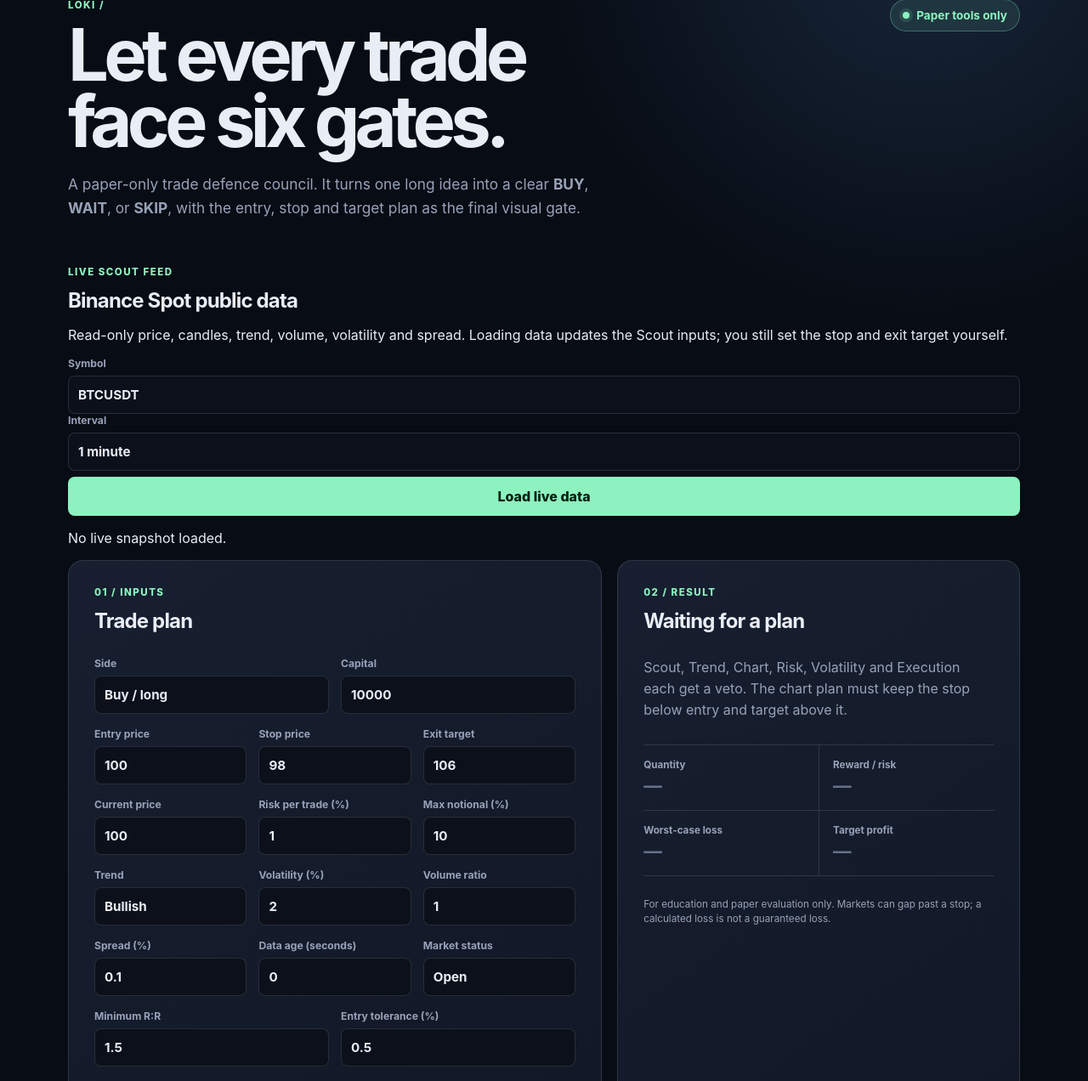
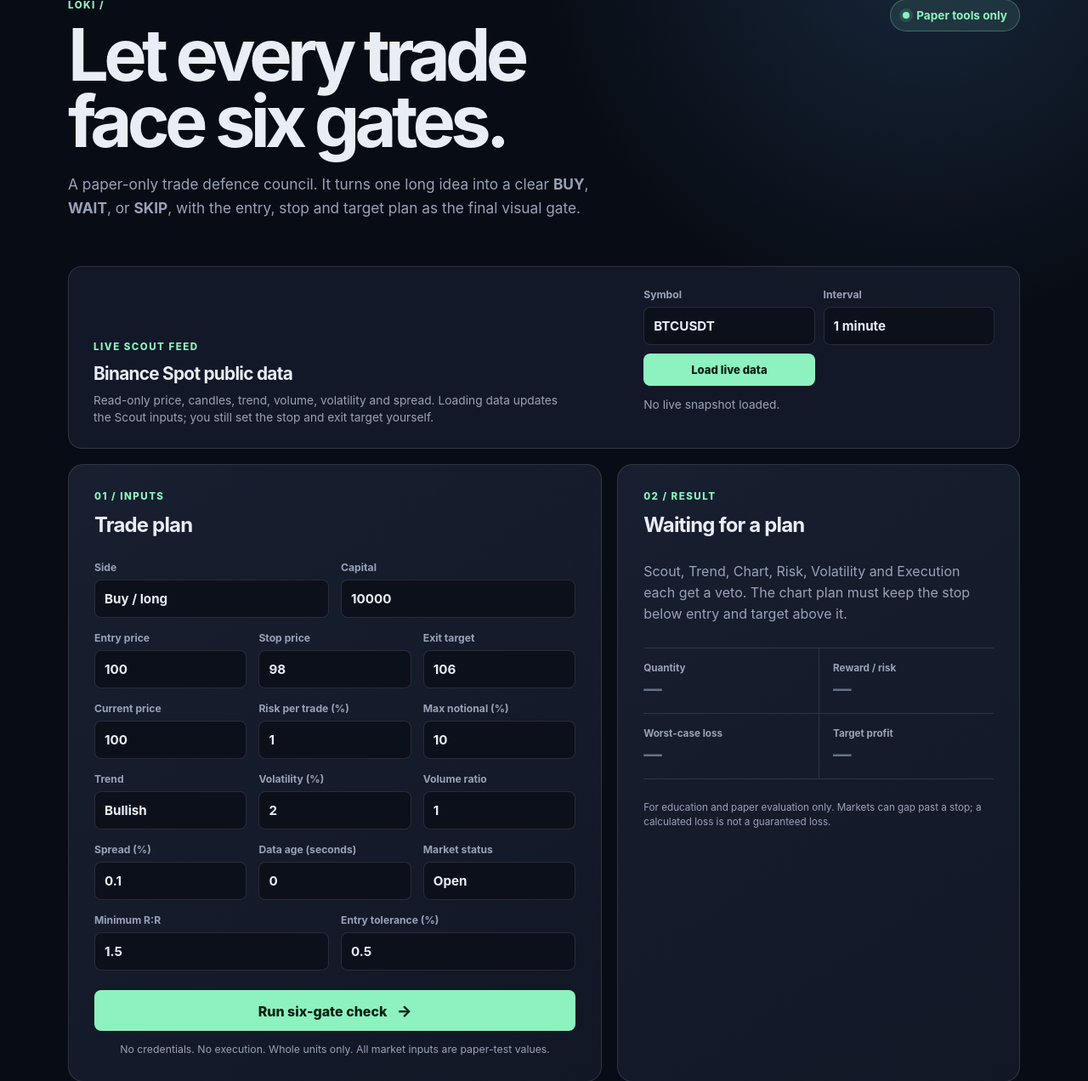
Before and after one commit to eleven-official/tradingbot, a Python web app: template templates/index.html in a window 1280 px wide. Shown: the part 75-1347 px from the top of the page at 85% size. Run offline with Jinja, Linux system fonts and the light colour scheme; the template is opened without the code that fills it, so the values that code supplies are empty.

Commit message:
style: add live market data controls

```diff
--- a/static/css/style.css
+++ b/static/css/style.css
@@ -28,6 +28,15 @@ h3 { font-size: 1.08rem; letter-spacing: -.02em; margin: 0 0 8px; }
 .lede { color: var(--muted); font-size: 1.08rem; line-height: 1.6; max-width: 650px; margin: 22px 0 0; }
 .safety-badge { align-items: center; background: rgba(141, 242, 191, .1); border: 1px solid rgba(141, 242, 191, .3); border-radius: 999px; color: var(--green); display: flex; flex: none; font-size: .85rem; font-weight: 700; gap: 8px; padding: 10px 14px; }
 .pulse { background: var(--green); border-radius: 50%; box-shadow: 0 0 0 4px rgba(141, 242, 191, .13); height: 8px; width: 8px; }
+
+.live-feed { align-items: end; background: rgba(23, 31, 48, .7); border: 1px solid var(--line); border-radius: 16px; display: grid; gap: 28px; grid-template-columns: 1.2fr .8fr; margin-bottom: 18px; padding: 25px 29px; }
+.live-feed h2 { font-size: 1.3rem; }
+.live-feed p:not(.section-label) { color: var(--muted); font-size: .86rem; line-height: 1.5; margin: 9px 0 0; max-width: 570px; }
+.feed-controls { display: grid; gap: 10px; grid-template-columns: 1fr 1fr; }
+.feed-controls button { font-size: .82rem; margin: 0; padding: 11px; }
+.feed-controls #live-feed-status { grid-column: span 2; margin: 2px 0 0; min-height: 2.6em; }
+.feed-controls #live-feed-status.live-ok { color: var(--green); }
+.feed-controls #live-feed-status.live-error { color: var(--red); }
 
 .planner-grid { display: grid; gap: 18px; grid-template-columns: 1.14fr .86fr; }
 .planner-card, .result-card { background: linear-gradient(145deg, var(--surface-raised), var(--surface)); border: 1px solid var(--line); border-radius: 18px; padding: 30px; }
@@ -82,6 +91,7 @@ button span { font-size: 1.15rem; margin-left: 8px; }
   .hero { display: block; margin-bottom: 38px; }
   .safety-badge { margin-top: 25px; width: fit-content; }
   .planner-grid, .principles > div { grid-template-columns: 1fr; }
+  .live-feed { grid-template-columns: 1fr; }
   .field-row.three { grid-template-columns: 1fr; }
   .planner-card, .result-card { padding: 23px; }
 }
```
